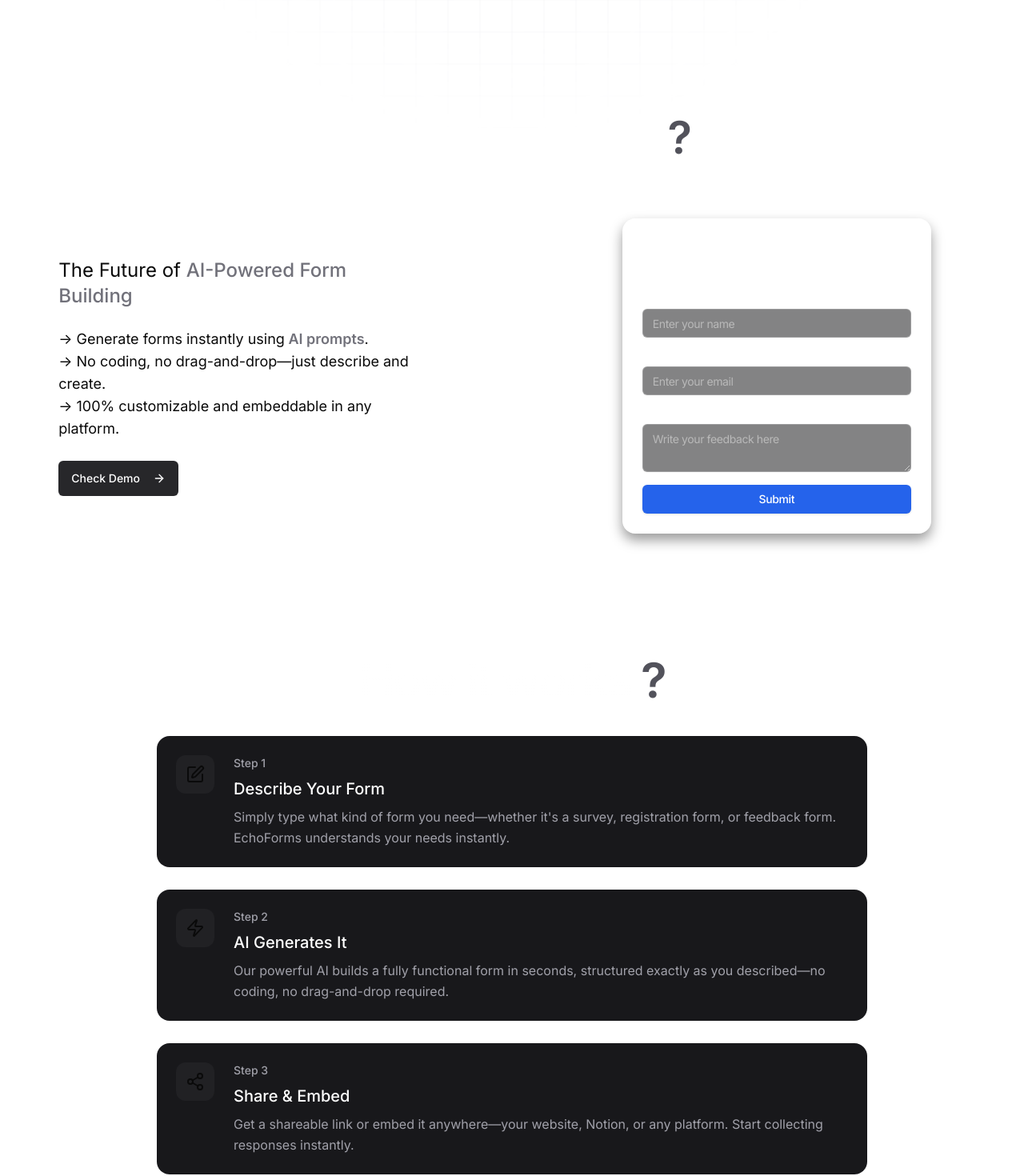
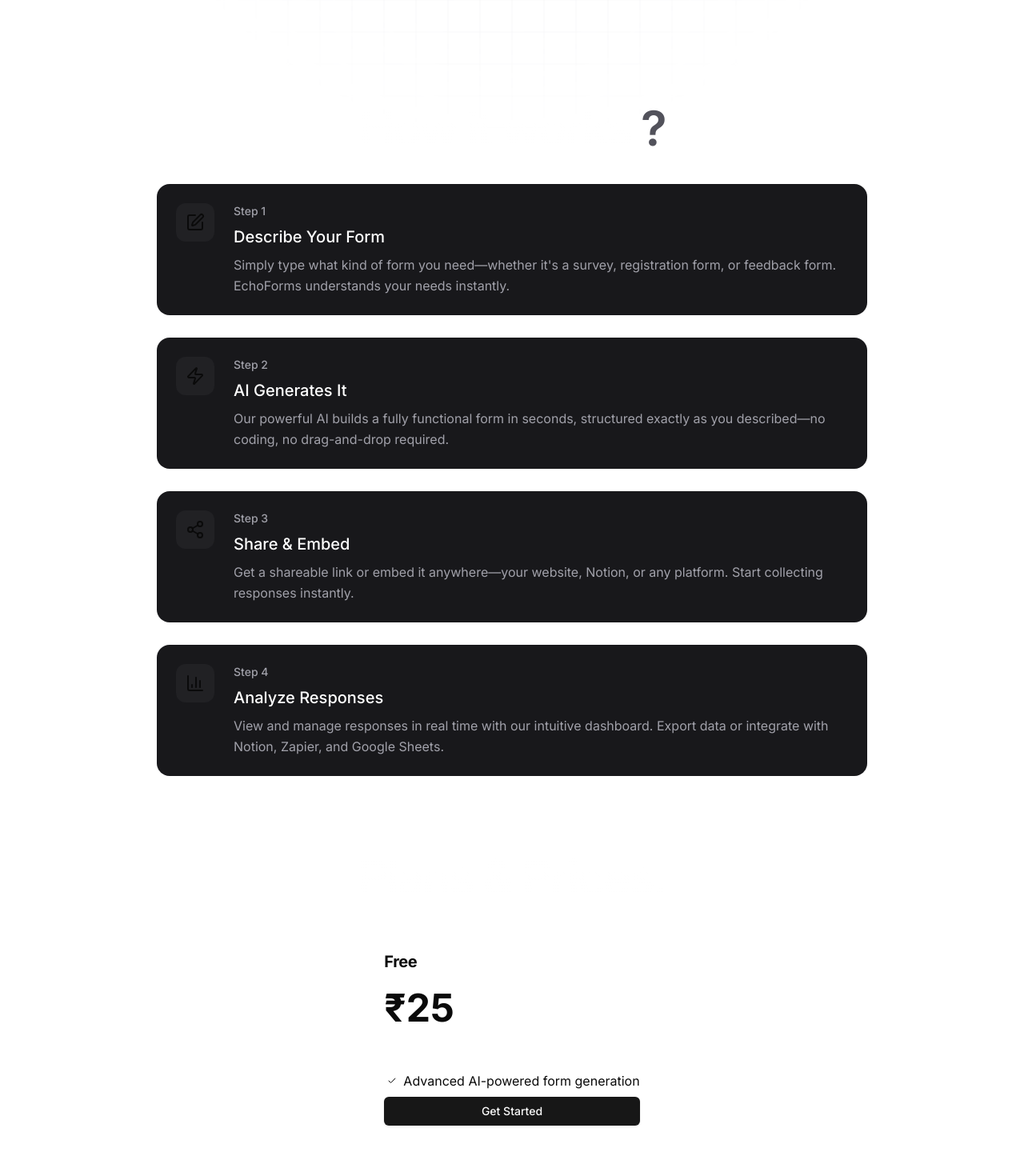
Before and after one commit to 10xshivam/EchoForms, a Next.js app: page / in a window 1280 px wide. Shown: the part 820-2290 px from the top of the page at 80% size. Built offline with nearby package versions, Linux system fonts and the light colour scheme.

Commit message:
Add pricing section to Home page and adjust layout for improved presentation

```diff
--- a/src/app/page.tsx
+++ b/src/app/page.tsx
@@ -1,17 +1,18 @@
 "use client";
-import { PinContainer } from "@/components/ui/3d-pin";
-import { BoxReveal } from "@/components/ui/box-reveal";
+// import { PinContainer } from "@/components/ui/3d-pin";
+// import { BoxReveal } from "@/components/ui/box-reveal";
 import { Button } from "@/components/ui/button";
 import { HoverBorderGradient } from "@/components/ui/hover-border-gradient";
-import { Input } from "@/components/ui/input";
+// import { Input } from "@/components/ui/input";
 import { InteractiveGridPattern } from "@/components/ui/interactive-grid-pattern";
-import { Label } from "@/components/ui/label";
+// import { Label } from "@/components/ui/label";
 import { Spotlight } from "@/components/ui/spotlight-new";
-import { Textarea } from "@/components/ui/textarea";
+// import { Textarea } from "@/components/ui/textarea";
 import {
-  ArrowRight,
+  // ArrowRight,
   ArrowUpRight,
   ChartColumn,
+  Check,
   Share2,
   Sparkles,
   SquarePen,
@@ -54,7 +55,7 @@ export default function Home() {
     <div className="relative w-full min-h-screen flex flex-col items-center pt-72">
       <Spotlight />
       <InteractiveGridPattern className="top-5 -z-10" />
-      <div className="flex flex-col justify-center items-center gap-5">
+      <div className="flex flex-col justify-center items-center gap-5 pb-80">
         <button className="bg-slate-800 no-underline group cursor-pointer relative shadow-2xl shadow-zinc-900 rounded-full p-px text-xs font-semibold leading-6  text-white inline-block">
           <span className="absolute inset-0 overflow-hidden rounded-full">
             <span className="absolute inset-0 rounded-full bg-[image:radial-gradient(75%_100%_at_50%_0%,rgba(56,189,248,0.6)_0%,rgba(56,189,248,0)_75%)] opacity-0 transition-opacity duration-500 group-hover:opacity-100" />
@@ -93,7 +94,7 @@ export default function Home() {
           </HoverBorderGradient>
         </div>
       </div>
-      <div className="w-full pt-80 pb-40 flex flex-col justify-center items-center gap-10">
+      {/* <div className="w-full pt-80 pb-20 flex flex-col justify-center items-center gap-10">
         <h2 className="text-[3.5rem] font-semibold tracking-tighter text-white/80 mb-5">
           Why EchoForms <span className="text-zinc-600">?</span>
         </h2>
@@ -170,8 +171,8 @@ export default function Home() {
             </PinContainer>
           </div>
         </div>
-      </div>
-      <div className="flex flex-col justify-center items-center gap-10 pb-20">
+      </div> */}
+      <div className="flex flex-col justify-center items-center gap-10 pb-24">
         <h2 className="text-6xl font-semibold tracking-tighter bg-gradient-to-b from-white to-white/70 bg-clip-text text-transparent">
           How it works <span className="text-zinc-600">?</span>
         </h2>
@@ -204,6 +205,27 @@ export default function Home() {
           ))}
         </div>
       </div>
+      <div className="flex flex-col justify-center items-center gap-10 pb-20">
+        <h2 className="text-6xl font-semibold tracking-tighter bg-gradient-to-b from-white to-white/70 bg-clip-text text-transparent">
+          Plans & Prices.
+        </h2>
+        <div className="border-2 border-white/10 p-5 flex flex-col rounded-xl space-y-2">
+          <p className="text-xl tracking-tight font-bold mb-3">Free</p>
+          <p className="text-5xl  font-bold">
+            ₹25{" "}
+            <span className="text-lg font-normal text-white/50">per month</span>
+          </p>
+          <div className="w-full h-0.5  bg-white/10 my-20" />
+          <p className="text-lg tracking-tight font-medium mb-2 text-white/70">
+            Features
+          </p>
+          <div className="flex items-center gap-1 mb-1">
+            <Check className="bg-white/10 rounded-full p-1 inline" size={20} />
+            <span>Advanced AI-powered form generation</span>
+          </div>
+          <Button>Get Started</Button>
+        </div>
+      </div>
     </div>
   );
 }
```
